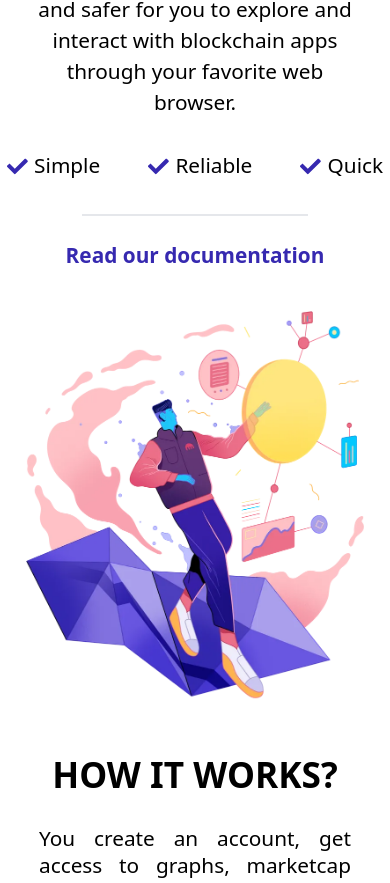
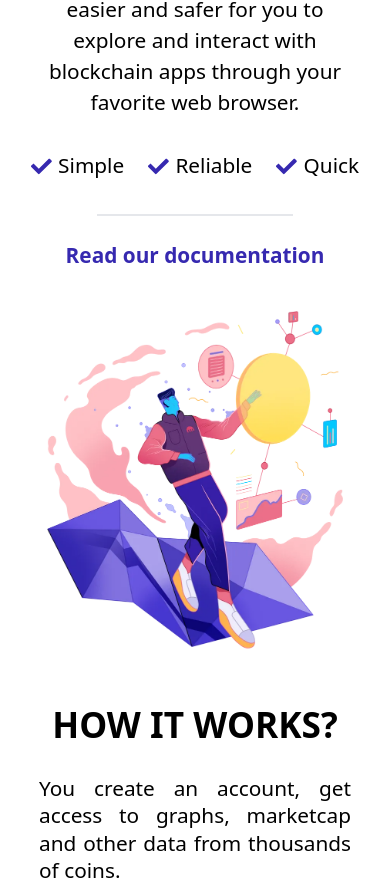
Before and after one commit to awkren/cryptoview, a React (Create React App) app: page / in a window 390 px wide. Shown: the part 1748-2631 px from the top of the page. Built offline with nearby package versions, Linux system fonts and the light colour scheme; the HTML template or start-up script is replaced by a standard one.

Commit message:
gap check

```diff
--- a/src/cryptoview-structure/SecondSec.css
+++ b/src/cryptoview-structure/SecondSec.css
@@ -7,7 +7,7 @@
   }
   #check-section{
     margin: 2rem auto;
-    column-gap: 3rem;
+    gap: 1.5rem;
   }
   #supported-companies p{
     font-size: 2.5rem;
```
